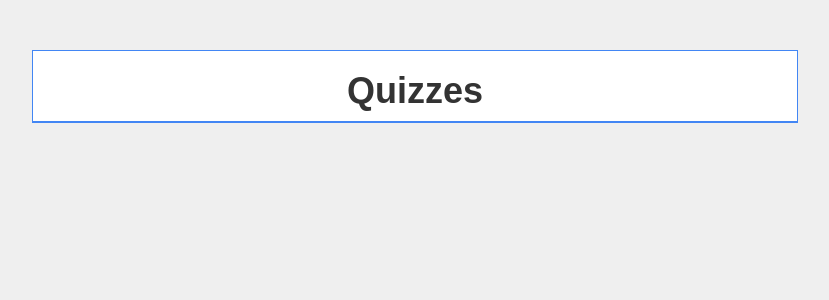
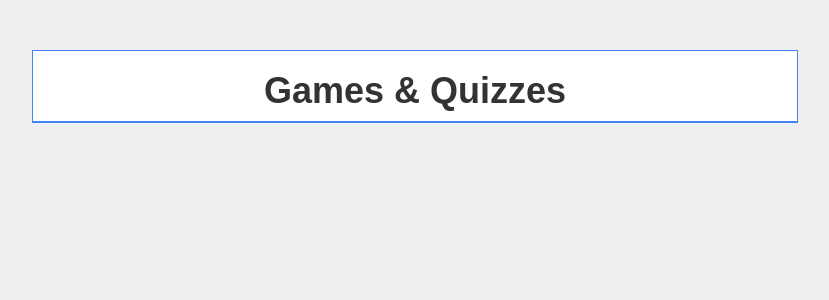
Before and after one commit to Bojanvas/quiz, a Node server app: page / in a window 1280 px wide. Shown: the part 91-391 px from the top of the page, without its empty margins (225-1054 px from the left). Run offline with Node 20, Linux system fonts and the light colour scheme; data that the repository does not hold is empty; some libraries are stand-ins or nearby versions.

Commit message:
Add files via upload

```diff
--- a/views/layouts/index.handlebars
+++ b/views/layouts/index.handlebars
@@ -50,7 +50,7 @@
             <div class="maincontainer">
                 <div class="second">
                     <div class="headline">
-                        <h1>Quizzes</h1>
+                        <h1>Games & Quizzes</h1>
                     </div>
            {{{body}}}
                 </div>
```
